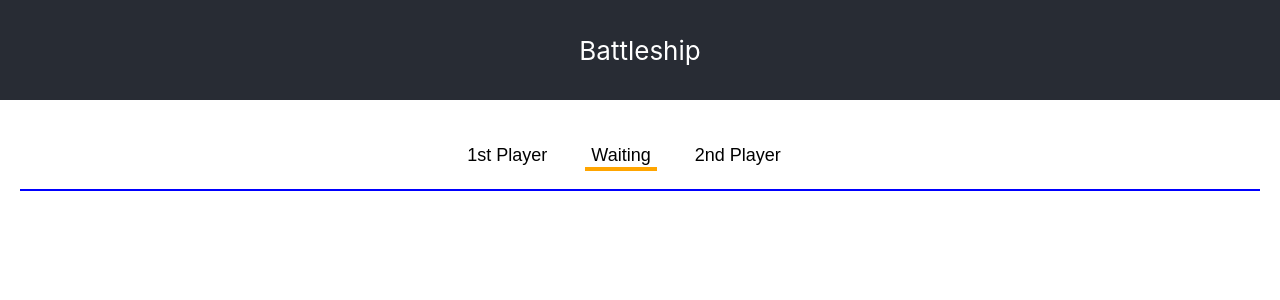
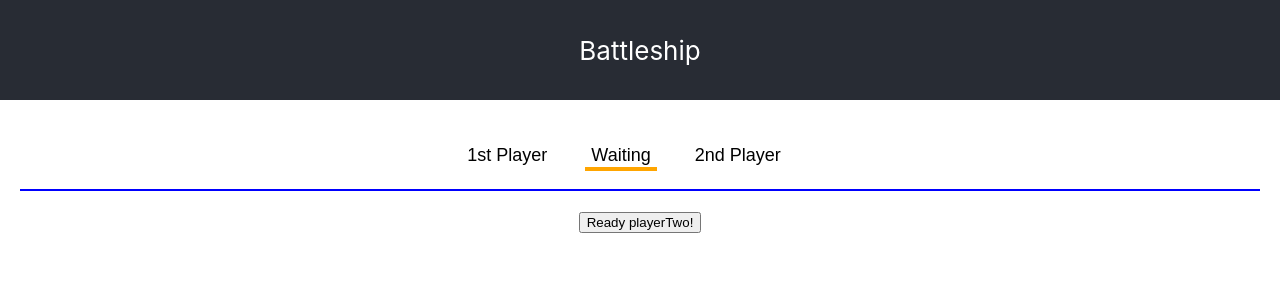
Before and after one commit to ymeynot45/Battle_Mock_testing, a React (Create React App) app: page / in a window 1280 px wide. Both pictures are taken after a click on the button "Waiting". Shown: the top 300 px of the page. Built offline with nearby package versions, Linux system fonts and the light colour scheme.

Commit message:
set up holding page between the two players to function as a point to pass off the computer.

```diff
--- a/src/App.js
+++ b/src/App.js
@@ -4,11 +4,13 @@ import React, { useState } from 'react'
 import PropTypes from 'prop-types'
 import Nav from './Nav.js'
 import Ship from './Ship.js'
-import Board, { HEIGHT, WIDTH } from './Board.js'
+import Board, { HEIGHT, WIDTH, PLAYERONE, PLAYERTWO } from './Board.js'
+import Holding from './Holding.js'
 
 const App = () => {
   const newBoard = new Board(HEIGHT, WIDTH)
-  const [activeTab, setActiveTab] = useState('playerOne')
+  const [activeTab, setActiveTab] = useState(PLAYERONE)
+  const nextPlayer = PLAYERTWO
 
   return (
     <div className='App-wrapper'>
@@ -20,23 +22,27 @@ const App = () => {
         onTabChange={setActiveTab}
       />
       <main className='App-content'>
-        <Content tab={activeTab}/>
-        {/* <div id='boardWrapper'>
-            {newBoard.renderBoard()}
-        </div> */}
+        <Content tab={activeTab} nextPlayer={nextPlayer}/>
+        {console.log(activeTab)}
       </main>
     </div>
   )
 }
 
-const Content = ({ tab }) => {
+const Content = ({ tab, nextPlayer }) => {
+  // { <div id='boardWrapper'>
+  //   {newBoard.renderBoard()}
+  // </div> }
+  const playerOneBoard = new Board(HEIGHT, WIDTH, PLAYERONE)
+  const playerTwoBoard = new Board(HEIGHT, WIDTH, PLAYERTWO)
+
   switch (tab) {
     case 'playerOne':
       return ''
     case 'playerTwo':
       return ''
     case 'holding':
-      return ''
+      return <Holding nextPlayer={nextPlayer}/>
     case 'winner':
       return ''
     default:
@@ -44,7 +50,8 @@ const Content = ({ tab }) => {
 }
 
 Content.propTypes = {
-  tab: PropTypes.string.isRequired
+  tab: PropTypes.string.isRequired,
+  nextPlayer: PropTypes.string.isRequired
 }
 
 export default App
--- a/src/Board.js
+++ b/src/Board.js
@@ -2,19 +2,21 @@ import React from 'react'
 import './Board.css'
 const HEIGHT = 10
 const WIDTH = 10
+const PLAYERONE = 'playerOne'
+const PLAYERTWO = 'playerTwo'
 
-const Board = function (boardHeight, boardWidth) {
+const Board = function (boardHeight, boardWidth, player) {
   const columHeaders = ['A', 'B', 'C', 'D', 'E', 'F', 'G', 'H', 'I', 'J', 'K', 'L', 'M', 'N', 'O', 'P', 'Q', 'R', 'S', 'T', 'U', 'V', 'W', 'X', 'Y', 'Z']
   this.boardHeight = boardHeight
   this.boardWidth = boardWidth
+  this.player = player
   const boardStructure = []
   const buildBoard = function (height, width) {
     for (let n = 1; n <= height; n++) {
       const currentRow = (n)
-      console.log(currentRow)
       for (let l = 0; l < width; l++) {
         const keyId = columHeaders[l] + currentRow
-        boardStructure.push(<li key={keyId} id={keyId} className={'row' + currentRow + ' ' + 'boardCell'} > <button className='cellButton' onClick={() => dispatch({ type: keyId })} variant="text"> {columHeaders[l] + currentRow}</button></li>)
+        boardStructure.push(<li key={keyId} id={keyId} className={'row' + currentRow + ' ' + 'boardCell'} > <button className='cellButton' variant="text"> {columHeaders[l] + currentRow}</button></li>) // onClick={() => dispatch({ type: keyId })}
       }
     }
   }
@@ -26,9 +28,7 @@ const Board = function (boardHeight, boardWidth) {
   }
 
   buildBoard(boardHeight, boardWidth)
-  console.log(boardStructure)
-  console.log('I RAN TODAY')
 }
 
 export default Board
-export { HEIGHT, WIDTH }
+export { HEIGHT, WIDTH, PLAYERONE, PLAYERTWO }
--- /dev/null
+++ b/src/Holding.js
@@ -0,0 +1,19 @@
+import './Holding.css'
+import React, { useReducer } from 'react'
+import PropTypes from 'prop-types'
+
+function Holding ({ nextPlayer }) {
+  const [, dispatch] = useReducer()
+
+  return (
+    <div className='holdingScreen'>
+      <button className='holdingButton' onClick={() => dispatch({ type: nextPlayer })}>Ready {nextPlayer}!</button>
+    </div>
+  )
+}
+
+Holding.propTypes = {
+  nextPlayer: PropTypes.string.isRequired
+}
+
+export default Holding
```
Also changed, not shown: src/Holding.css (added).
